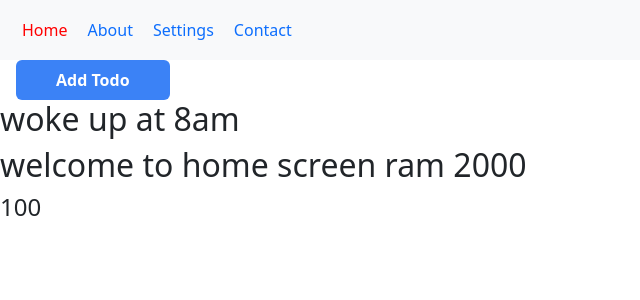
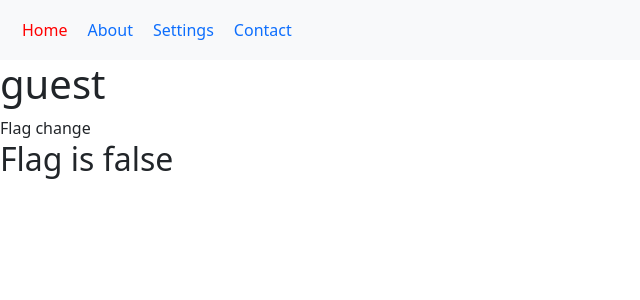
Before and after one commit to saiDev1999/5R_React_Class, a React (Create React App) app: page / in a window 1280 px wide. Shown: the top 300 px of the page, without its empty margins (0-640 px from the left). Built offline with nearby package versions, Linux system fonts and the light colour scheme.

Commit message:
HOC and Memorization

```diff
--- /dev/null
+++ b/src/components/employeProfile/employee-screen.js
@@ -0,0 +1,15 @@
+import { useState } from "react";
+import Heading1 from "../heading/headings";
+
+const EmployeeScreen = () => {
+  const [flag, setFlag] = useState(false);
+  return (
+    <>
+      <Heading1 />
+      <button onClick={() => setFlag(!flag)}>Flag change</button>
+      {flag ? <h2>Flag is true</h2> : <h2>Flag is false</h2>}
+    </>
+  );
+};
+
+export default EmployeeScreen;
--- a/src/components/heading/headings.js
+++ b/src/components/heading/headings.js
@@ -1,8 +1,10 @@
+import React from "react";
 const Heading1 = (prop) => {
-  const { title } = prop;
+  console.log("hiii heading 1 re-rendering....");
+  const { title = "guest" } = prop;
   return <h1>{title}</h1>;
 };
-export default Heading1;
+export default React.memo(Heading1);
 
 export const Heading2 = () => {
   return <h2>Hello world h2</h2>;
--- a/src/components/navBar/navbar.js
+++ b/src/components/navBar/navbar.js
@@ -1,8 +1,9 @@
 import React from "react";
 import { NavLink } from "react-router-dom";
 import "./navbar.css";
+import loggingComponent from "../../hoc/logging";
 
-function Navbar() {
+function Navbar(prop) {
   const linkStyle = {
     textDecoration: "none",
   };
@@ -52,4 +53,4 @@ function Navbar() {
   );
 }
 
-export default Navbar;
+export default loggingComponent(Navbar);
--- a/src/components/useReducer/useReducerEx2.js
+++ b/src/components/useReducer/useReducerEx2.js
@@ -1,5 +1,6 @@
 import { useReducer } from "react";
 import { initialState, reducer } from "./jsFunctions";
+import loggingComponent from "../../hoc/logging";
 
 const UseReducerEx2 = () => {
   const [currentState, dispatch] = useReducer(reducer, initialState);
@@ -13,7 +14,7 @@ const UseReducerEx2 = () => {
     <>
       <div>
         <button
-          class="bg-blue-500 hover:bg-blue-700 text-white font-bold py-2 px-10 mx-3 rounded"
+          className="bg-blue-500 hover:bg-blue-700 text-white font-bold py-2 px-10 mx-3 rounded"
           onClick={addTodoFuntion}
         >
           Add Todo
@@ -26,4 +27,4 @@ const UseReducerEx2 = () => {
   );
 };
 
-export default UseReducerEx2;
+export default loggingComponent(UseReducerEx2);
--- /dev/null
+++ b/src/hoc/logging.js
@@ -0,0 +1,13 @@
+import { useEffect } from "react";
+
+const loggingComponent = (WrappedComponent) => {
+  return (props) => {
+    useEffect(() => {
+      console.log(props);
+    }, [props]);
+
+    return <WrappedComponent />;
+  };
+};
+
+export default loggingComponent;
--- /dev/null
+++ b/src/hoc/profile-hoc.js
@@ -0,0 +1,18 @@
+import { useEffect, useState } from "react";
+
+const addProfileHoc = (WrappedComponent) => {
+  return (props) => {
+    const [data, setData] = useState({});
+    useEffect(() => {
+      //API
+      const data = {
+        name: "ram",
+        salary: 9000,
+      };
+      setData(data);
+    }, []);
+    return <WrappedComponent data={data} {...props} />;
+  };
+};
+
+export default addProfileHoc;
--- a/src/screens/home-screen.js
+++ b/src/screens/home-screen.js
@@ -9,20 +9,26 @@ import UseEffectEx3 from "../components/useEffect/useEffectEx3";
 import { ProfileWrapper } from "../navigation/stack";
 import UseReducer from "../components/useReducer/useReducer";
 import UseReducerEx2 from "../components/useReducer/useReducerEx2";
+import addProfileHoc from "../hoc/profile-hoc";
+import EmployeeScreen from "../components/employeProfile/employee-screen";
 
-function HomeScreen() {
+function HomeScreen(props) {
   const sharedData = useContext(ProfileWrapper);
+  console.log(props, "from Homescreen");
   console.log(sharedData, "sharedData");
   return (
     <div>
-      <Navbar />
-      <UseReducerEx2 />
+      <Navbar darkTheme={true} />
+      <EmployeeScreen />
+      {/* <UseReducerEx2 count={10} />
       <h2>
         welcome to home screen {sharedData.profileInfo.name}{" "}
         {sharedData.profileInfo.salary}
       </h2>
 
-      <h4>{sharedData.counter}</h4>
+      <h2>Good morning {props.data.name}</h2>
+
+      <h4>{sharedData.counter}</h4> */}
 
       {/* <UseEffectEx3 /> */}
       {/* <UseEffectExample2 />
@@ -31,4 +37,4 @@ function HomeScreen() {
   );
 }
 
-export default HomeScreen;
+export default addProfileHoc(HomeScreen);
--- a/src/screens/setting-screen.js
+++ b/src/screens/setting-screen.js
@@ -2,9 +2,12 @@ import React, { useContext } from "react";
 import Navbar from "../components/navBar/navbar";
 import { ProfileWrapper } from "../navigation/stack";
 import ButtonComponent from "../components/button/button";
+import addProfileHoc from "../hoc/profile-hoc";
 
-function SettingScreen() {
+function SettingScreen(props) {
   const sharedData = useContext(ProfileWrapper);
+
+  console.log(props, "from setting screen");
 
   const changeCount = () => {
     sharedData.changeCounter();
@@ -19,8 +22,9 @@ function SettingScreen() {
       <h2>welcome to setting screen current count {sharedData.counter}</h2>
       <ButtonComponent text={"Increment"} onPress={changeCount} />
       <ButtonComponent text={"Decrement"} onPress={decrementHandler} />
+      <h3>Welcome {props.data.name}</h3>
     </div>
   );
 }
 
-export default SettingScreen;
+export default addProfileHoc(SettingScreen);
```
Also changed, not shown: 1 other file (tests, documents, lock files or other folders).
